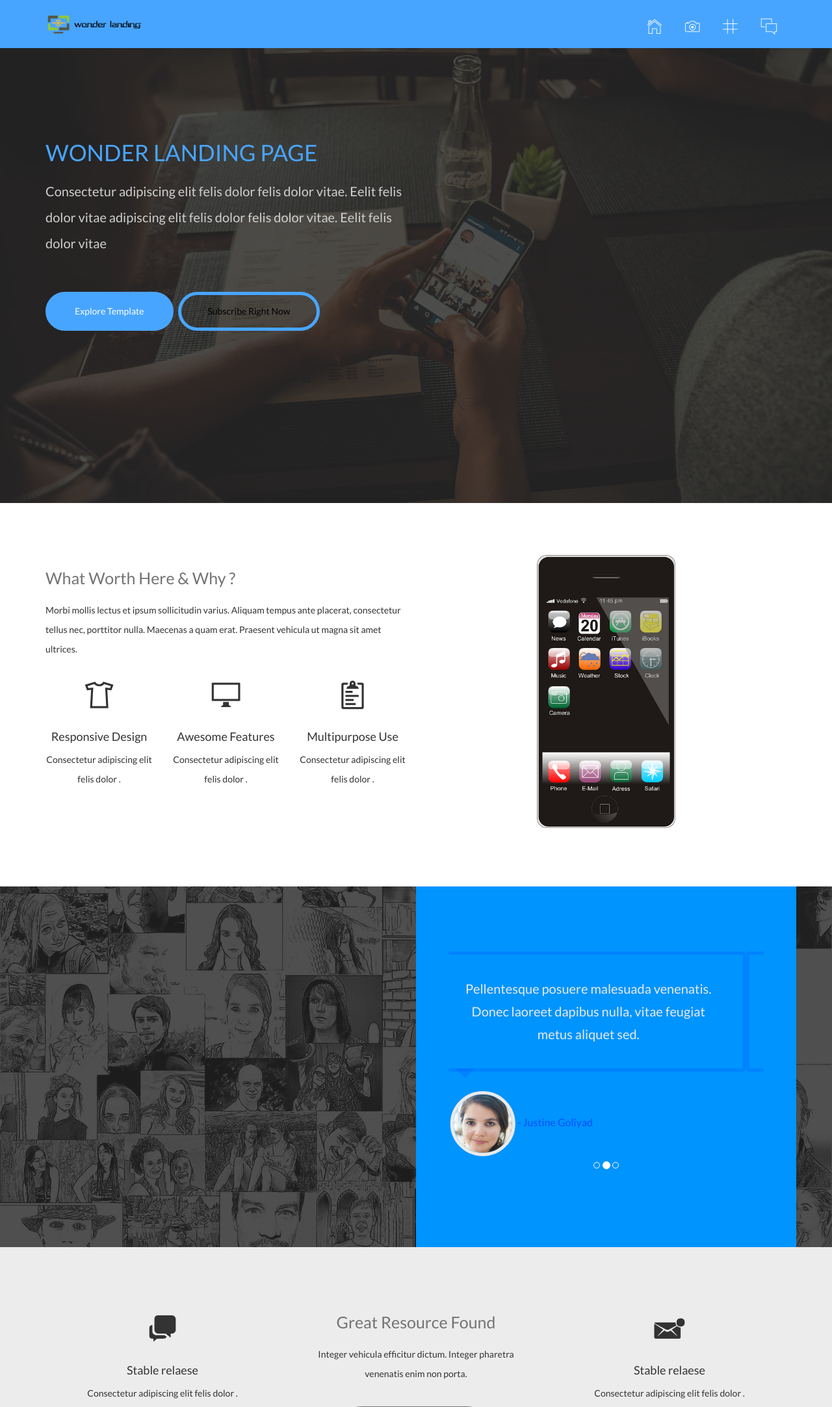
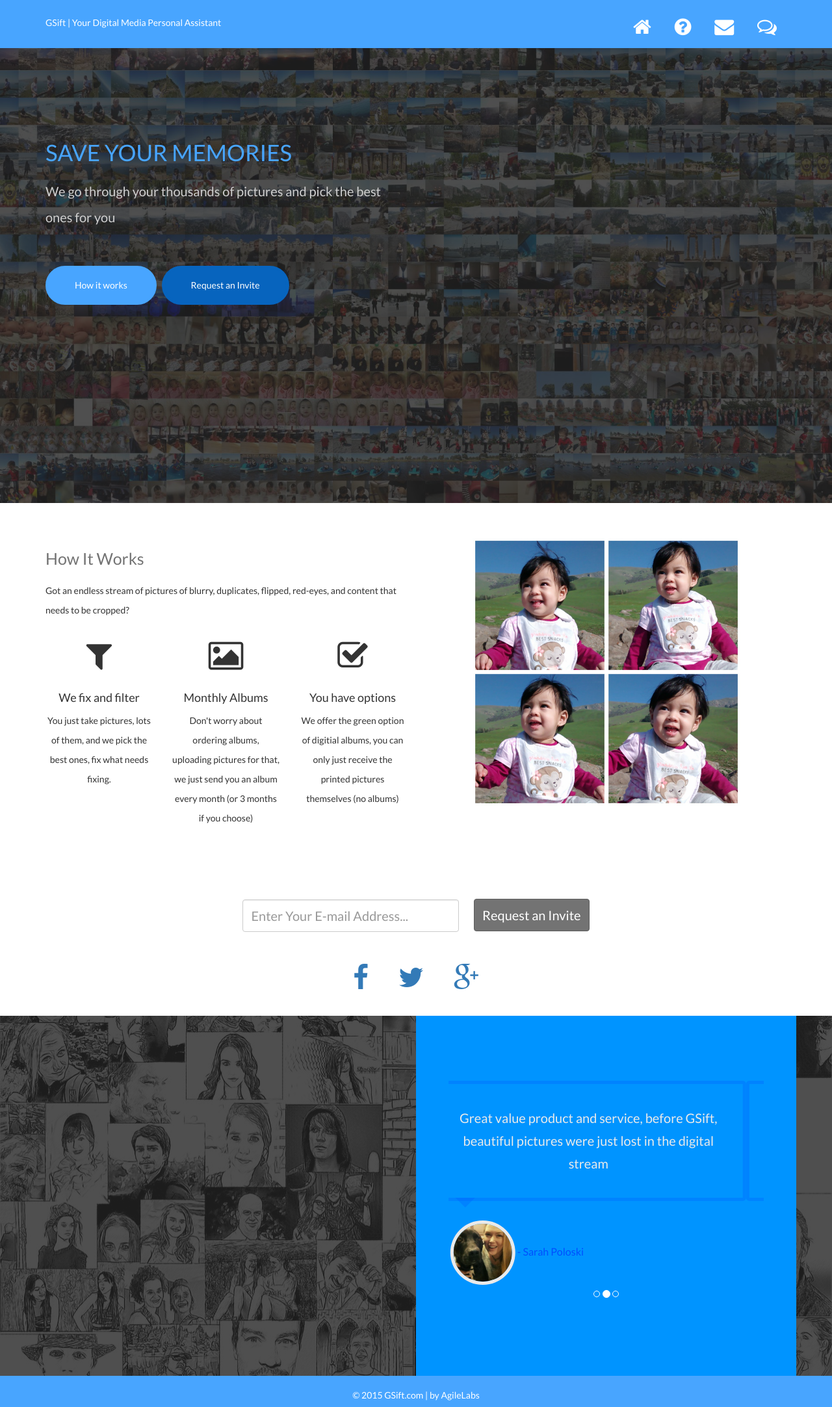
Before and after one commit to gsift/website, a plain HTML site: page index.html in a window 1280 px wide. Shown: the top 2165 px of the page at 65% size. Drawn offline with Linux system fonts and the light colour scheme; files whose address does not match are found by name.

Commit message:
First draft

```diff
--- a/assets/css/style.css
+++ b/assets/css/style.css
@@ -1,23 +1,10 @@
-/*=============================================================
-    Authour URL: www.designbootstrap.com
+@import url(http://fonts.googleapis.com/css?family=Lato); /* FREE GOOGLE FONTS */
 
-    http://www.designbootstrap.com/
 
-    License: MIT
-
-    http://opensource.org/licenses/MIT
-
-    100% Free To use For Personal And Commercial Use.
-
-    IN EXCHANGE JUST TELL PEOPLE ABOUT THIS WEBSITE
-
-========================================================  */
-
-/*================================
-    GOOGLE FONT
-==================================*/
-
-@import url(http://fonts.googleapis.com/css?family=Lato); /* FREE GOOGLE FONTS */
+.social a {
+  margin: auto 0.5em;
+  font-size: 2em;
+}
 
 /*================================
 GENERAL STYLES
@@ -30,12 +17,12 @@ body {
 }
 
 section {
-    padding-top: 80px;
-    padding-bottom: 80px;
+  padding-top: 50px;
+  padding-bottom: 10px;
 }
 
 .pad-bottom {
-    padding-bottom: 70px;
+  padding-bottom: 50px;
 }
 
 .text-right {
@@ -70,21 +57,10 @@ header {
 header .menu-links a {
   font-size:30px;
   color:#fff;
-        font-weight:900;
   margin:15px;
-
 }
 header .menu-links a:hover, header .menu-links a:focus {
   text-decoration:none;
-          -webkit-transform: scale(1.5);
-       -moz-transform: scale(1.5);
-        -ms-transform: scale(1.5);
-         -o-transform: scale(1.5);
-            transform: scale(1.5);
-             -webkit-transition: all 0.2s ease;
-       -moz-transition: all 0.2s ease;
-         -o-transition: all 0.2s ease;
-            transition: all 0.2s ease;
 }
 
 
@@ -94,7 +70,7 @@ header {
 ==================================*/
 
 #home {
-    background: url(../img/home.jpg) no-repeat center center;
+  background: url(../img/gsift-bg.jpg) no-repeat center center;
   padding: 0;
   -webkit-background-size: cover;
   background-size: cover;
@@ -138,9 +114,9 @@ padding:15px 40px 15px 40px;
 }
 
 .btn-one {
-background-color: transparent;
-border:5px solid #48A5FF;
-color:#000;
+  background-color:#0764BE;
+  border:5px solid #0764BE;
+  color:#fff;
 
 }
 .btn-one:hover {
@@ -324,8 +300,6 @@ footer {
 footer a,footer a:hover,footer a:focus {
   color:#fff;
   text-decoration:none;
-        margin-right:10px;
-        margin-left:10px;
 }
 
 /*================================
--- a/index.html
+++ b/index.html
@@ -3,15 +3,13 @@
   <head>
     <meta charset="utf-8" />
     <meta name="viewport" content="width=device-width, initial-scale=1, maximum-scale=1" />
-    <meta name="description" content="" />
-    <meta name="author" content="" />
+    <meta name="description" content="GSift | Print and Digital Albums | Your Digital Media Personal Assistant | We take over your digital folders, fix all that need fixing, and pick the best ones, print them for you in beautiful albums." />
     <!--[if IE]>
       <meta http-equiv="X-UA-Compatible" content="IE=edge,chrome=1">
     <![endif]-->
     <link rel="icon" href="assets/img/favicon.ico" />
-    <title>Wonder Landing Page</title>
+    <title>Save You Memrories | Your Digital Media Personal Assistant</title>
     <link href="assets/css/bootstrap.css" rel="stylesheet" />
-    <link href="assets/css/ionicons.css" rel="stylesheet" />
     <link href="assets/css/font-awesome.css" rel="stylesheet" />
     <link href="assets/css/style.css" rel="stylesheet" />
   </head>
@@ -22,14 +20,14 @@
       <div class="container" >
         <div class="row"  >
           <div class="col-lg-6 col-md-6 col-sm-6 col-xs-12 logo-wrapper">
-            <img src="assets/img/logo.png" alt="" />
+            GSift | Your Digital Media Personal Assistant
           </div>
           <div class="col-lg-6 col-md-6 col-sm-6 col-xs-12 text-right" >
             <div class="menu-links scroll-me">
-              <a href="#header"> <i class="ion-ios-home-outline"></i> </a>
-              <a href="#about"> <i class="ion-ios-camera-outline"></i> </a>
-              <a href="#clients"> <i class="ion-ios-grid-view-outline"></i> </a>
-              <a href="#contact"> <i class="ion-ios-chatboxes-outline"></i> </a>
+              <a href="#header"> <i class="fa fa-home"></i> </a>
+              <a href="#about"> <i class="fa fa-question-circle"></i> </a>
+              <a href="#email-subscribe"> <i class="fa fa-envelope"></i> </a>
+              <a href="#clients"> <i class="fa fa-comments-o"></i> </a>
             </div>
           </div>
         </div>
@@ -43,22 +41,16 @@
         <div class="container">
           <div class="row scroll-me" >
             <div class="col-lg-6 col-md-6 col-sm-6 col-xs-12">
-              <h1 >Wonder Landing Page</h1>
+              <h1>Save your Memories</h1>
               <h4>
-                Consectetur adipiscing elit felis dolor felis dolor vitae.
-                Eelit felis dolor vitae  adipiscing elit felis dolor felis dolor vitae.
-                Eelit felis dolor vitae
-
+                We go through your thousands of pictures and pick the best ones for you
               </h4>
-              <a href="#about" class="btn btn-custom btn-two" >Explore Template</a>
-              <a href="#email-subscribe" class="btn btn-custom btn-one" >Subscribe Right Now </a>
+              <a href="#about" class="btn btn-custom btn-two">How it works</a>
+              <a href="#email-subscribe" class="btn btn-custom btn-one">Request an Invite</a>
             </div>
           </div>
-
-
         </div>
       </div>
-
     </div>
     <!--HOME SECTION END  -->
 
@@ -67,35 +59,33 @@
       <div class="container">
         <div class="row">
           <div class="col-lg-6 col-md-6 col-sm-6 col-xs-12">
-            <h2 class="head-line">What Worth Here & Why  ?</h2>
+            <h2 class="head-line">How It Works</h2>
             <p>
-              Morbi mollis lectus et ipsum sollicitudin varius.
-              Aliquam tempus ante placerat, consectetur tellus nec, porttitor nulla.
-              Maecenas a quam erat. Praesent vehicula ut magna sit amet ultrices.
+              Got an endless stream of pictures of blurry, duplicates, flipped, red-eyes, and content that needs to be cropped?
             </p>
             <div class="row text-center">
               <div class="col-lg-12 col-md-12 col-sm-12 col-xs-12">
                 <div class="row pad-bottom">
                   <div class="col-lg-4 col-md-4 col-sm-4 col-xs-12">
                     <div class="icon-wrapper">
-                      <i class="ion-tshirt-outline"></i>
+                      <i class="fa fa-filter"></i>
                     </div>
-                    <h4>Responsive Design </h4>
-                    Consectetur adipiscing elit felis dolor .
+                    <h4>We fix and filter</h4>
+                    You just take pictures, lots of them, and we pick the best ones, fix what needs fixing.
                   </div>
                   <div class="col-lg-4 col-md-4 col-sm-4 col-xs-12">
                     <div class="icon-wrapper">
-                      <i class="ion-monitor"></i>
+                      <i class="fa fa-picture-o"></i>
                     </div>
-                    <h4>Awesome Features  </h4>
-                    Consectetur adipiscing elit felis dolor .
+                    <h4>Monthly Albums</h4>
+                    Don't worry about ordering albums, uploading pictures for that, we just send you an album every month (or 3 months if you choose)
                   </div>
                   <div class="col-lg-4 col-md-4 col-sm-4 col-xs-12">
                     <div class="icon-wrapper">
-                      <i class="ion-clipboard"></i>
+                      <i class="fa fa-check-square-o"></i>
                     </div>
-                    <h4>Multipurpose Use</h4>
-                    Consectetur adipiscing elit felis dolor .
+                    <h4>You have options</h4>
+                    We offer the green option of digitial albums, you can only just receive the printed pictures themselves (no albums)
                   </div>
                 </div>
 
@@ -106,12 +96,36 @@
           </div>
 
           <div class="col-lg-6 col-md-6 col-sm-6 col-xs-12 text-center" >
-            <img src="assets/img/phone.png" class="img-side" alt="" />
+            <img src="assets/img/az.jpg" class="img-side" alt="" />
           </div>
         </div>
       </div>
     </section>
     <!-- ABOUT SECTION END-->
+
+    <!-- SUBSCRIBE SECTION START-->
+    <section id="email-subscribe">
+      <div class="container">
+        <div class="row text-center">
+          <div class="col-lg-6 col-lg-offset-3 col-md-6 col-md-offset-3 col-sm-6 col-sm-offset-3 col-xs-12">
+            <form action="https://codective.us5.list-manage.com/subscribe/post?u=ac86eba2ff613a386cca6f921&amp;id=ae46ac84ae" method="post" id="postcontent">
+              <input type="email" name="email" class="form-control" placeholder="Enter Your E-mail Address..." required />
+              <button type="submit" class="btn btn-subscribe">Request an Invite</button>
+            </form>
+          </div>
+          <div class="col-sm-6 col-sm-offset-3" >
+            <div class="space"></div>
+            <div class="social lead">
+              <a href="http://facebook.com/gsift"><i class="fa fa-facebook "></i></a>
+              <a href="https://twitter.com/gsift"><i class="fa fa-twitter"></i></a>
+              <a href="https://google.com/+Gsift"><i class="fa fa-google-plus "></i></a>
+              <a href="#" class="hidden"><i class="fa fa-linkedin "></i></a>
+            </div>
+          </div>
+        </div>
+      </div>
+    </section>
+    <!-- SUBSCRIBE SECTION END-->
 
     <!-- CLIENTS SECTION START-->
     <section id="clients">
@@ -127,37 +141,31 @@
                 <div class="carousel-inner">
                   <div class="item active">
                     <div class="testimonial-section">
-                      Pellentesque posuere malesuada venenatis.
-                      Donec laoreet dapibus nulla,
-                      vitae feugiat metus aliquet sed.
+                      Great value product and service, before GSift, beautiful pictures were just lost in the digital stream
                     </div>
                     <div class="testimonial-section-name">
-                      <img src="assets/img/client1.jpg" alt="" class="img-circle" />
-                      -  Justine Goliyad
+                      <img src="assets/img/sarah.jpg" alt="" class="img-circle" />
+                      -  Sarah Poloski
                     </div>
 
                   </div>
                   <div class="item">
                     <div class="testimonial-section">
-                      Pellentesque posuere malesuada venenatis.
-                      Donec laoreet dapibus nulla,
-                      vitae feugiat metus aliquet sed.
+                      You never have the time for picking the good pictures, even if you tell yourself so, this is a genius service
                     </div>
                     <div class="testimonial-section-name">
-                      <img src="assets/img/client2.jpg" alt="" class="img-circle" />
-                      -  Justine Goliyad
+                      <img src="assets/img/linda.jpg" alt="" class="img-circle" />
+                      -  Linda
                     </div>
 
                   </div>
                   <div class="item">
                     <div class="testimonial-section">
-                      Pellentesque posuere malesuada venenatis.
-                      Donec laoreet dapibus nulla,
-                      vitae feugiat metus aliquet sed.
+                      GSift trasnformed my boring digital stream of endless photos into beautiful monthly albums, love it.
                     </div>
                     <div class="testimonial-section-name">
-                      <img src="assets/img/client3.jpg" alt="" class="img-circle" />
-                      -  Justine Goliyad
+                      <img src="assets/img/tiffany.jpg" alt="" class="img-circle" />
+                      - Tiffany
                     </div>
 
                   </div>
@@ -167,7 +175,6 @@
                     <li data-target="#carousel-example" data-slide-to="1"></li>
                     <li data-target="#carousel-example" data-slide-to="2"></li>
                   </ol>
-
                 </div>
 
               </div>
@@ -180,7 +187,7 @@
     <!-- CLIENTS SECTION END-->
 
     <!-- FEATURES SECTION START-->
-    <section id="features">
+    <section id="features" class="hidden">
       <div class="container">
 
         <div class="row text-center">
@@ -211,51 +218,12 @@
     </section>
     <!-- FEATURES SECTION END-->
 
-    <!-- SUBSCRIBE SECTION START-->
-    <section id="email-subscribe">
-      <div class="container">
-        <div class="row text-center">
-          <div class="col-lg-6 col-lg-offset-3 col-md-6 col-md-offset-3 col-sm-6 col-sm-offset-3 col-xs-12">
-            <form action="subscribe.php" method="post" id="postcontent">
-              <input type="email" name="email" class="form-control" placeholder="Enter Your E-mail Address..." required />
-              <button type="submit" class="btn btn-subscribe"  >Notify Me !</button>
-            </form>
-          </div>
-        </div>
-      </div>
-    </section>
-    <!-- SUBSCRIBE SECTION END-->
-
-    <!-- CONTACT SECTION START-->
-    <section id="contact">
-      <div class="overlay">
-        <div class="container">
-          <div class="row text-center">
-            <div class="col-lg-6 col-md-6 col-sm-6 col-xs-12  contact-cover" >
-              <h2>Physical Location</h2>
-              <h3>345, New Street ,</h3>
-              <h3>United States </h3>
-              <div class="space"> </div>
-              <div class="social">
-                <a href="#"><i class="fa fa-facebook "></i></a>
-                <a href="#"><i class="fa fa-twitter"></i></a>
-                <a href="#"><i class="fa fa-google-plus "></i></a>
-
-                <a href="#"><i class="fa fa-linkedin "></i></a>
-              </div>
-            </div>
-          </div>
-        </div>
-      </div>
-    </section>
-    <!-- CONATCT SECTION END-->
-
     <!-- FOOTER SECTION START-->
     <footer>
       <div class="container">
         <div class="row text-center">
           <div class="col-lg-12 col-md-12 col-sm-12">
-            &copy; 2015 YourDomain.com | by <a href="http://www.designbootstrap.com/" target="_blank"> DesignBootstrap </a>
+            &copy; 2015 GSift.com | by <a href="http://www.agilelabs.com/" target="_blank">AgileLabs</a>
           </div>
         </div>
       </div>
```
Also changed, not shown: assets/img/az.jpg (added), assets/img/gsift-bg.jpg (added), assets/img/leo.jpg (added), assets/img/linda.jpg (added), assets/img/sarah.jpg (added), assets/img/tiffany.jpg (added). Lines whose indentation alone changed are shown as unchanged.
